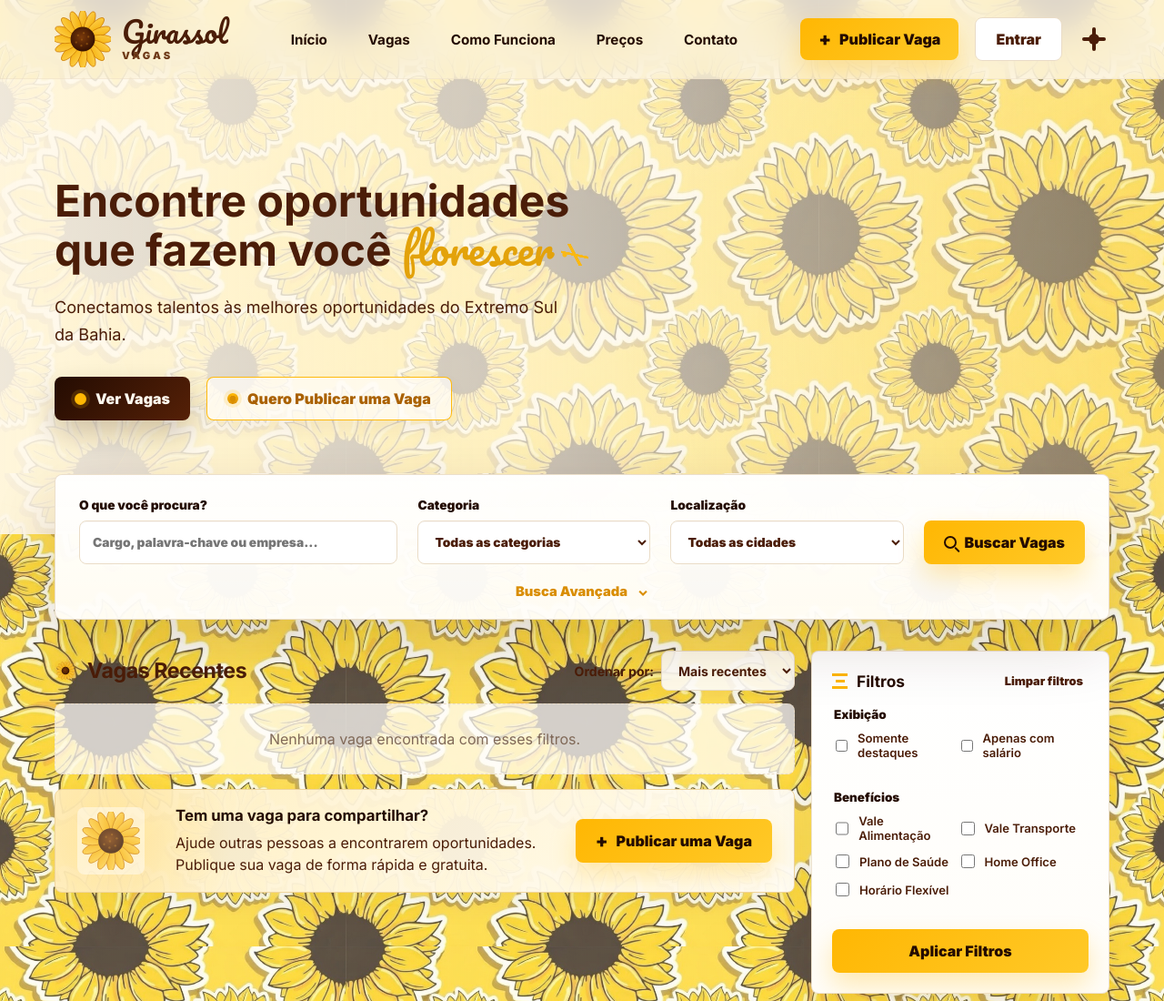
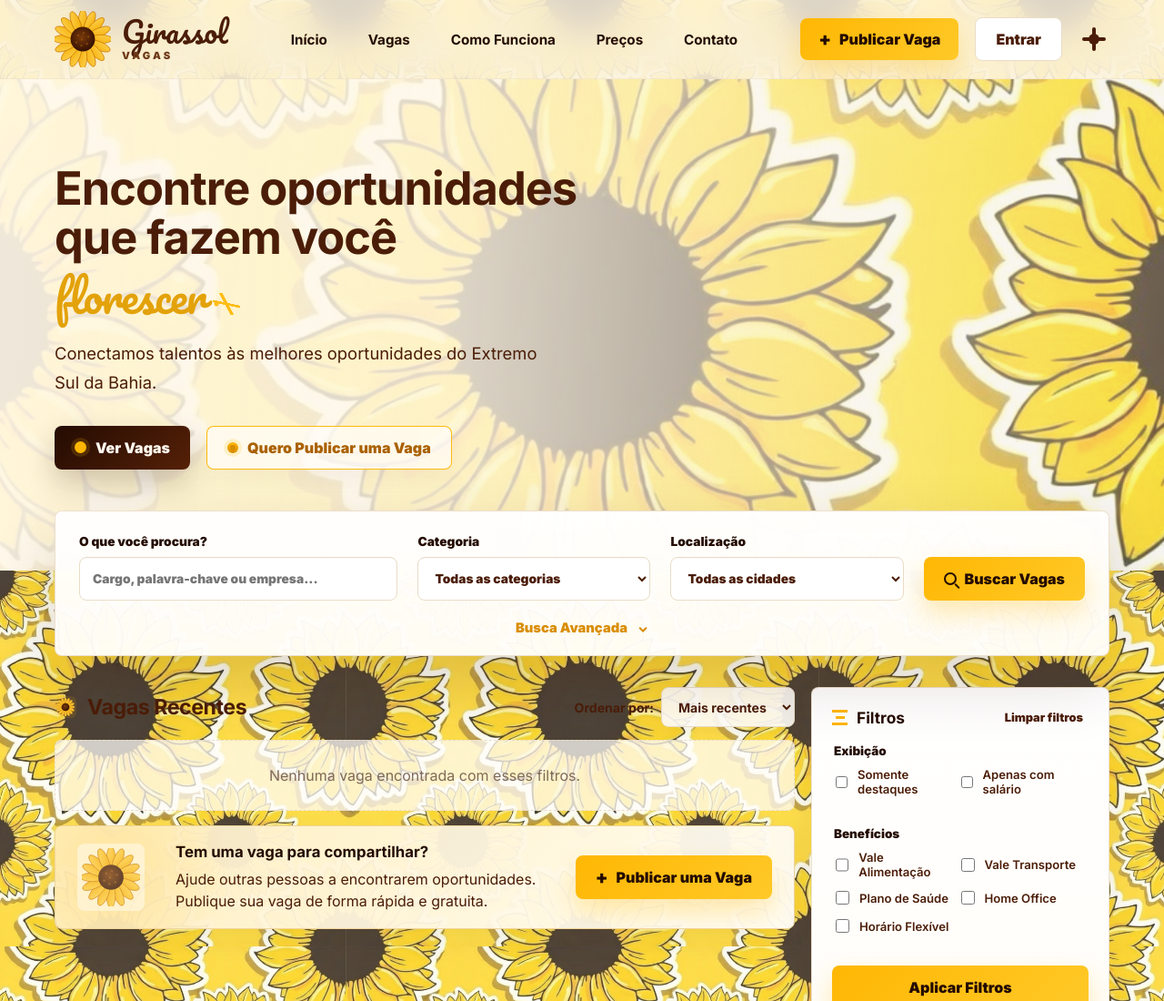
Before and after one commit to gustavomotafa-create/guia-extremo-sul-ba, a plain HTML site: page index.html in a window 1280 px wide. Shown: the top 1100 px of the page at 91% size. Drawn offline with Linux system fonts and the light colour scheme; a script that the page names is missing.

Commit message:
Refina a Hero com fundo mais forte

```diff
--- a/index.html
+++ b/index.html
@@ -63,10 +63,10 @@
         <div class="hero-shell">
           <div class="hero-copy">
             <h1>
-              Encontre oportunidades que fazem você
-              <span>florescer</span>
+              <span class="hero-title-line">Encontre oportunidades que fazem você</span>
+              <span class="hero-title-line hero-title-accent">florescer</span>
             </h1>
-            <p>
+            <p class="hero-description">
               Conectamos talentos às melhores oportunidades do Extremo Sul da Bahia.
             </p>
             <div class="hero-actions">
--- a/styles.css
+++ b/styles.css
@@ -33,7 +33,7 @@ body {
   min-width: 320px;
   overflow-x: hidden;
   background:
-    linear-gradient(rgba(255, 248, 234, 0.18), rgba(255, 248, 234, 0.18)),
+    linear-gradient(rgba(255, 248, 234, 0.12), rgba(255, 248, 234, 0.12)),
     url("./assets/sunflower-bg.jpg");
   background-size: 520px 520px;
   background-repeat: repeat;
@@ -318,9 +318,9 @@ main {
 
 .hero-section {
   position: relative;
-  min-height: 500px;
+  min-height: 540px;
   margin-inline: calc(50% - 50vw);
-  padding: 78px max(32px, calc((100vw - 1160px) / 2)) 96px;
+  padding: 86px max(32px, calc((100vw - 1160px) / 2)) 104px;
   overflow: hidden;
   display: flex;
   align-items: center;
@@ -329,25 +329,31 @@ main {
 .hero-section::before {
   content: "";
   position: absolute;
-  inset: 0;
+  inset: -4%;
   z-index: 0;
   pointer-events: none;
-  background:
-    linear-gradient(90deg, rgba(255, 248, 234, 0.9) 0%, rgba(255, 248, 234, 0.72) 42%, rgba(255, 248, 234, 0.24) 100%);
+  background-image: url("./assets/sunflower-bg.jpg");
+  background-position: center;
+  background-size: cover;
+  background-repeat: no-repeat;
+  filter: saturate(1.28) contrast(1.08) brightness(0.96);
+  transform: scale(1.03);
 }
 
 .hero-section::after {
   content: "";
   position: absolute;
   inset: 0;
-  z-index: 0;
+  z-index: 1;
   pointer-events: none;
-  background: radial-gradient(circle at right center, rgba(255, 183, 3, 0.1), transparent 48%);
+  background:
+    linear-gradient(90deg, rgba(255, 248, 234, 0.92) 0%, rgba(255, 248, 234, 0.84) 38%, rgba(255, 248, 234, 0.62) 62%, rgba(255, 248, 234, 0.24) 100%),
+    linear-gradient(180deg, rgba(255, 248, 234, 0.08), rgba(255, 248, 234, 0.02));
 }
 
 .hero-shell {
   position: relative;
-  z-index: 2;
+  z-index: 3;
   width: min(1160px, 100%);
   min-height: 320px;
   display: flex;
@@ -358,34 +364,44 @@ main {
   display: flex;
   flex-direction: column;
   justify-content: center;
-  max-width: 650px;
-  min-height: 280px;
+  max-width: 680px;
+  min-height: 300px;
   padding-right: clamp(16px, 3vw, 36px);
+  gap: 0;
 }
 
 .hero-copy h1 {
   margin: 0;
   color: var(--brown);
-  font-size: clamp(2.35rem, 3.75vw, 3.55rem);
-  line-height: 1.14;
-  letter-spacing: 0;
-  max-width: 620px;
-}
-
-.hero-copy h1 span {
+  font-size: clamp(2.4rem, 3.95vw, 3.8rem);
+  line-height: 1.06;
+  letter-spacing: -0.02em;
+  max-width: 640px;
+  display: flex;
+  flex-direction: column;
+  gap: 0.18em;
+}
+
+.hero-title-line {
+  display: block;
+}
+
+.hero-title-accent {
   display: inline-block;
   color: #e3a20a;
   font-family: "Pacifico", cursive;
   font-size: 0.95em;
   font-weight: 400;
-}
-
-.hero-copy h1 span::after {
+  margin-top: 0.08em;
+}
+
+.hero-title-accent::after {
   content: "";
   display: inline-block;
   width: 30px;
   height: 24px;
   margin-left: 8px;
+  vertical-align: middle;
   background:
     radial-gradient(circle at 4px 12px, var(--sun) 0 2px, transparent 3px),
     linear-gradient(12deg, transparent 0 45%, var(--sun) 46% 54%, transparent 55%),
@@ -393,17 +409,18 @@ main {
   opacity: 0.9;
 }
 
-.hero-copy p {
+.hero-description {
   max-width: 560px;
-  margin: 20px 0 0;
-  color: var(--brown);
-  font-size: 1.13rem;
-  line-height: 1.64;
+  margin: 22px 0 0;
+  color: var(--brown);
+  font-size: 1.15rem;
+  line-height: 1.7;
 }
 
 .hero-actions {
   display: flex;
   flex-wrap: wrap;
+  align-items: center;
   gap: 18px;
   margin-top: 32px;
 }
```
